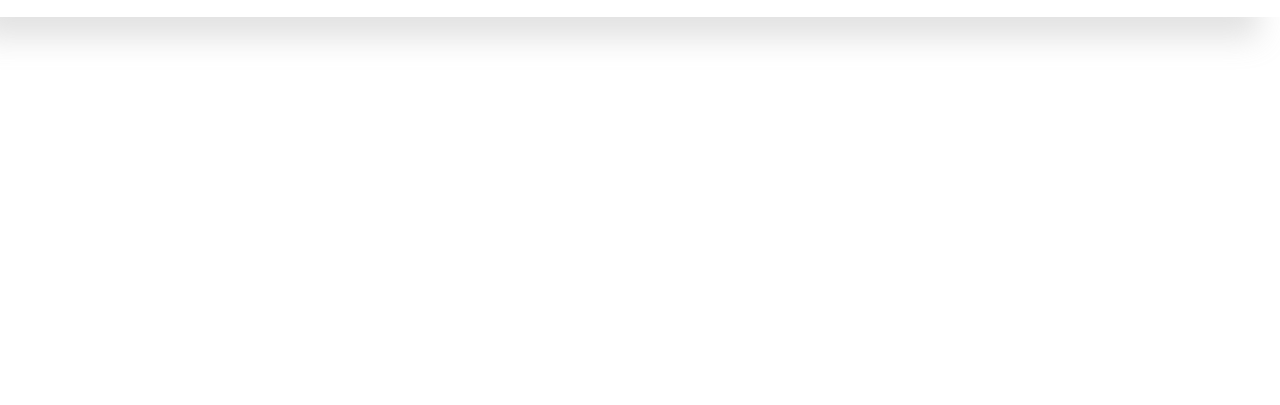
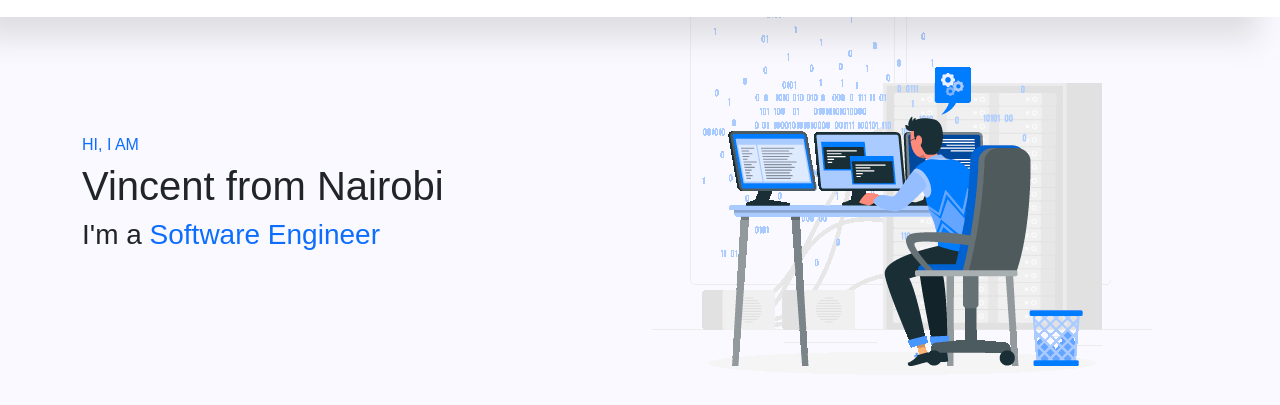
Before and after one commit to vinney-mo/portfolio_web, a plain HTML site: page index.html in a window 1280 px wide. Shown: the part 53-458 px from the top of the page. Drawn offline with Linux system fonts and the light colour scheme.

Commit message:
Top banner section addition commit

```diff
--- a/css/styles.css
+++ b/css/styles.css
@@ -1,31 +1,33 @@
-*{
-    font-family: 'Poppins', sans-serif;
+* {
+  font-family: "Poppins", sans-serif;
   padding: 0;
   margin: 0;
   box-sizing: border-box;
 }
-body{
+body {
   background: #fff;
   color: #777;
 }
-#header{
+#header {
   position: fixed;
   left: 0;
   top: 0;
   right: 0;
-    transition: all .5s;
+  transition: all 0.5s;
   z-index: 997;
   background: #fff;
 }
-.header-scrolled{
+.header-scrolled {
   transition: all 0.5s;
   box-shadow: -21.213px 21.213px 30px 0px rgb(158 158 158 / 30%);
 }
-.main-menu{
+.main-menu {
   padding-bottom: 20px;
   padding-top: 20px;
 }
-a, a:focus, a:hover {
+a,
+a:focus,
+a:hover {
   text-decoration: none !important;
   outline: 0;
 }
@@ -33,7 +35,8 @@ img {
   vertical-align: middle;
   border-style: none;
 }
-.nav-menu, .nav-menu * {
+.nav-menu,
+.nav-menu * {
   margin: 0;
   padding: 0;
   list-style: none;
@@ -53,3 +56,10 @@ img {
   text-transform: uppercase;
   outline: none;
 }
+.top-banner {
+  background: #f9f9ff;
+}
+.img-fluid {
+  max-width: 100%;
+  height: auto;
+}
--- a/index.html
+++ b/index.html
@@ -1,12 +1,12 @@
 <!DOCTYPE html>
 <html lang="en">
   <head>
-    <meta charset="UTF-8">
-    <meta http-equiv="X-UA-Compatible" content="IE=edge">
-    <meta name="viewport" content="width=device-width, initial-scale=1.0">
+    <meta charset="UTF-8" />
+    <meta http-equiv="X-UA-Compatible" content="IE=edge" />
+    <meta name="viewport" content="width=device-width, initial-scale=1.0" />
     <title>Portfolio - VM IP1</title>
-    <link rel="stylesheet" href="css/styles.css">
-    <link rel="stylesheet" href="css/bootstrap.min.css">
+    <link rel="stylesheet" href="css/styles.css" />
+    <link rel="stylesheet" href="css/bootstrap.min.css" />
   </head>
   <body>
     <div id="header" class="header-scrolled">
@@ -14,11 +14,14 @@
         <div class="flex-row align-items-center justify-content-between d-flex">
           <div id="logo">
             <a href="#">
-                        <img src="img/logo.png" alt="VinMo" srcset="">
+              <img src="img/logo.png" alt="VinMo" srcset="" />
             </a>
           </div>
           <nav id="nav-menu-container">
-                    <ul class="nav-menu sf-js-enabled sf-arrows" style="touch-action: pan-y;">
+            <ul
+              class="nav-menu sf-js-enabled sf-arrows"
+              style="touch-action: pan-y"
+            >
               <li><a href="#">Home</a></li>
               <li><a href="#about">About</a></li>
               <li><a href="#services">Services</a></li>
@@ -29,6 +32,20 @@
         </div>
       </div>
     </div>
+    <section class="top-banner">
+      <div class="container">
+        <div class="row fullscreen align-items-center">
+          <div class="col-lg-6 col-md-6 banner-left">
+            <h6 class="text-primary">HI, I AM</h6>
+            <h1>Vincent from Nairobi</h1>
+            <h3>I'm a <span class="text-primary">Software Engineer</span></h3>
+          </div>
+          <div class="col-lg-6 col-md-6 banner-right d-flex align-self-end">
+            <img class="img-fluid" src="img/banner.png" alt="" />
+          </div>
+        </div>
+      </div>
+    </section>
     <script src="js/bootstrap.min.js"></script>
     <script src="js/scripts.js"></script>
   </body>
```
Also changed, not shown: img/banner.png (added). Lines whose indentation alone changed are shown as unchanged.
